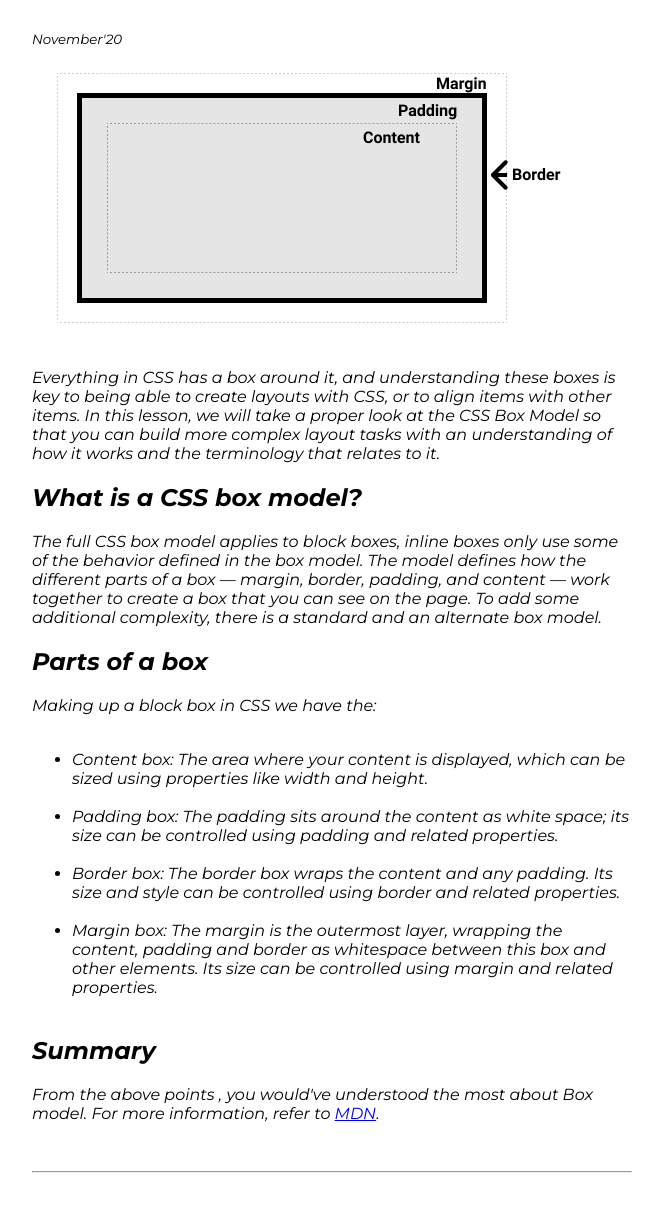
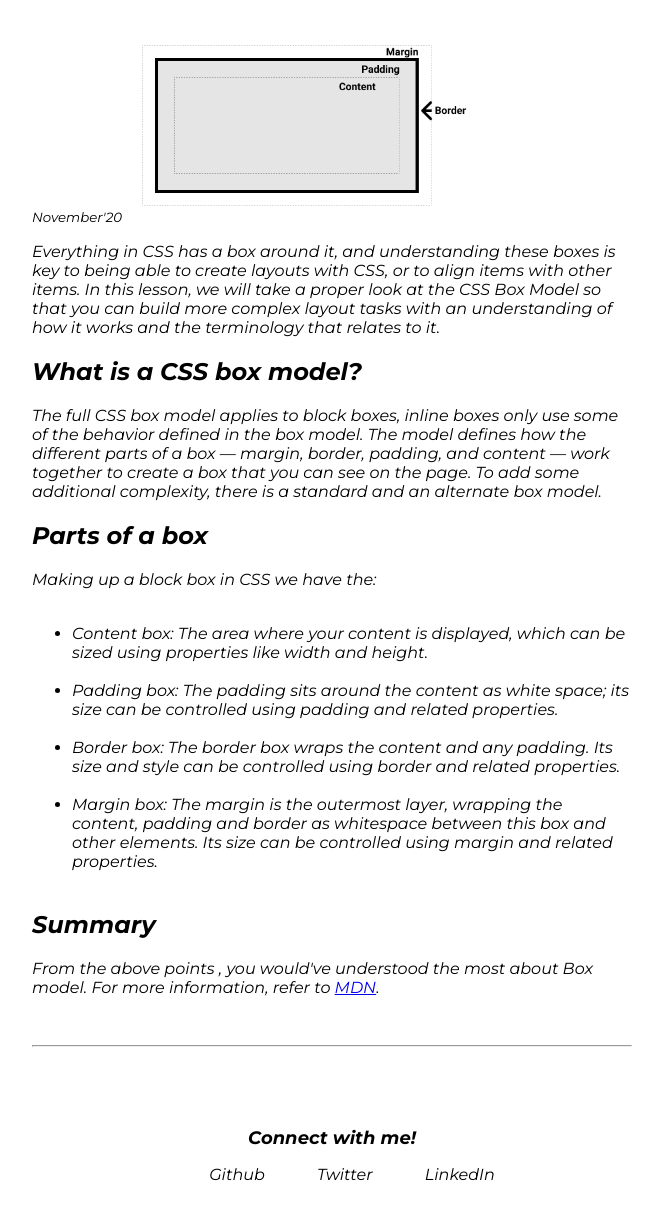
Before and after one commit to prateekagrawl/myportfolio, a plain HTML site: page blog1.html in a window 1280 px wide. Shown: the part 93-1300 px from the top of the page, without its empty margins (308-968 px from the left). Drawn offline with Linux system fonts and the light colour scheme.

Commit message:
changed inline padding

```diff
--- a/blog1.html
+++ b/blog1.html
@@ -10,10 +10,10 @@
 
 <body>
 
-        <div class="container container-center blog-bg">
+        <div class="container container-center">
             <h1 class="blog-weight">CSS Box model</h1>
             <small>November'20</small>
-            <img src="images/boxmodel.png">
+            <img class="blog-img" src="images/boxmodel.png">
             <p>Everything in CSS has a box around it, and understanding these boxes is key to being able to create
                 layouts with CSS, or to align items with other items. In this lesson, we will take a proper look at the
                 CSS Box Model so that you can build more complex layout tasks with an understanding of how it works and
--- a/style.css
+++ b/style.css
@@ -139,7 +139,7 @@ hr{
 .footer .link{
     color:black;
 }
-.footer ul{
+.margin{
     padding-inline-start: 0px;
 }
 
@@ -156,3 +156,7 @@ hr{
 .footer-bg{
     background-color: var(--primary-color);
 } */
+
+.blog-img{
+    max-width: 350px;
+}
```
Also changed, not shown: blogs.html (+1 -1 lines), index.html (+1 -1 lines), projects.html (+1 -1 lines).
